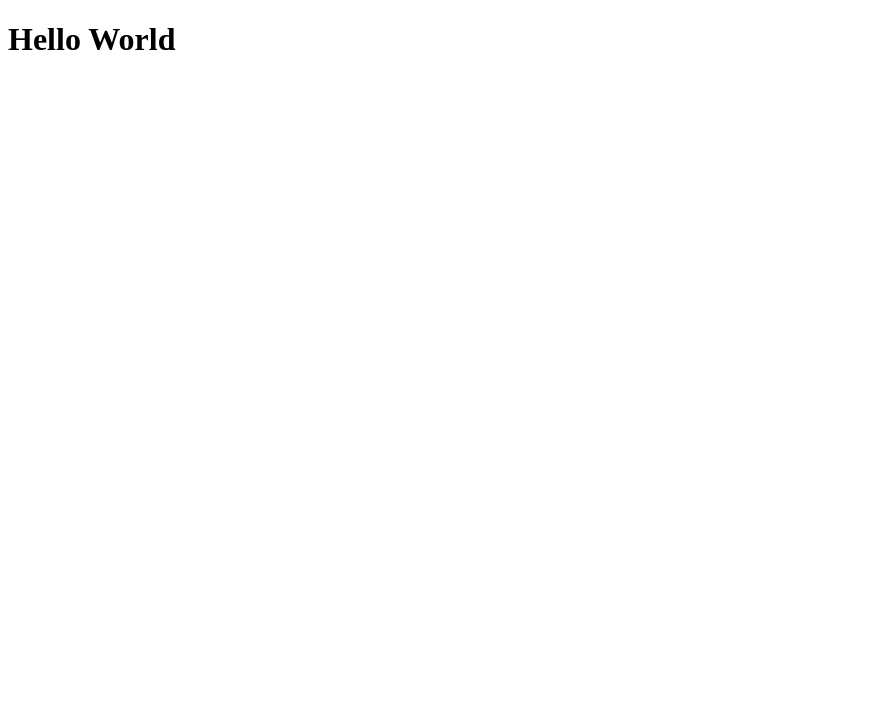
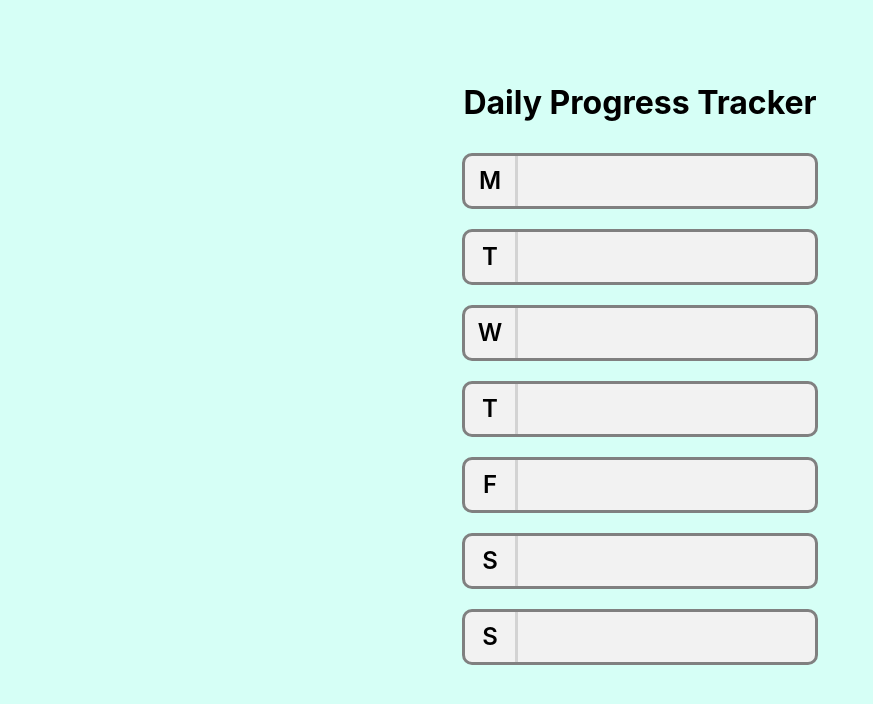
Before and after one commit to stanley-agwu/react-apps, a React (Create React App) app in the folder react-progress-tracker/: page / in a window 1280 px wide. Shown: the top 704 px of the page, without its empty margins (0-873 px from the left). Built offline with nearby package versions, Linux system fonts and the light colour scheme.

Commit message:
added html and styles

```diff
--- a/react-progress-tracker/src/App.js
+++ b/react-progress-tracker/src/App.js
@@ -2,7 +2,30 @@ import React from 'react'
 function App() {
   return (
     <div className="App">
-      <h1>Hello World</h1>
+      <div className="Main">
+        <h1>Daily Progress Tracker</h1>
+        <div className="Section">
+          <div className="Weekday-Title">M</div>
+        </div>
+        <div className="Section">
+          <div className="Weekday-Title">T</div>
+        </div>
+        <div className="Section">
+          <div className="Weekday-Title">W</div>
+        </div>
+        <div className="Section">
+          <div className="Weekday-Title">T</div>
+        </div>
+        <div className="Section">
+          <div className="Weekday-Title">F</div>
+        </div>
+        <div className="Section">
+          <div className="Weekday-Title">S</div>
+        </div>
+        <div className="Section">
+          <div className="Weekday-Title">S</div>
+        </div>
+      </div>
     </div>
   );
 }
--- a/react-progress-tracker/src/index.css
+++ b/react-progress-tracker/src/index.css
@@ -1,13 +1,45 @@
+/* *{
+  margin: 0;
+  padding: 0;
+  box-sizing: border-box;
+} */
+
 body {
-  margin: 0;
   font-family: -apple-system, BlinkMacSystemFont, 'Segoe UI', 'Roboto', 'Oxygen',
     'Ubuntu', 'Cantarell', 'Fira Sans', 'Droid Sans', 'Helvetica Neue',
     sans-serif;
   -webkit-font-smoothing: antialiased;
   -moz-osx-font-smoothing: grayscale;
+  background-color: #D6FFF6;
+
 }
 
 code {
   font-family: source-code-pro, Menlo, Monaco, Consolas, 'Courier New',
     monospace;
 }
+.Main{
+  display: flex;
+  justify-content: center;
+  align-items: center;
+  min-height: 90vh;
+  flex-direction: column;
+}
+.Section{
+  background-color: #f2f2f2;
+  width: 350px;
+  height: 50px;
+  border-radius: 10px;
+  border: 3px solid grey;
+  margin: 10px;
+}
+.Weekday-Title{
+  width: 50px;
+  height: 100%;
+  border-right: 3px solid lightgrey;
+  display: flex;
+  justify-content: center;
+  align-items: center;
+  font-size: 1.5rem;
+  font-weight: 600;
+}
--- a/react-progress-tracker/src/index.js
+++ b/react-progress-tracker/src/index.js
@@ -1,5 +1,6 @@
 import React from 'react';
 import ReactDOM from 'react-dom';
+import './index.css'
 import App from './App';
 
 ReactDOM.render(
```
